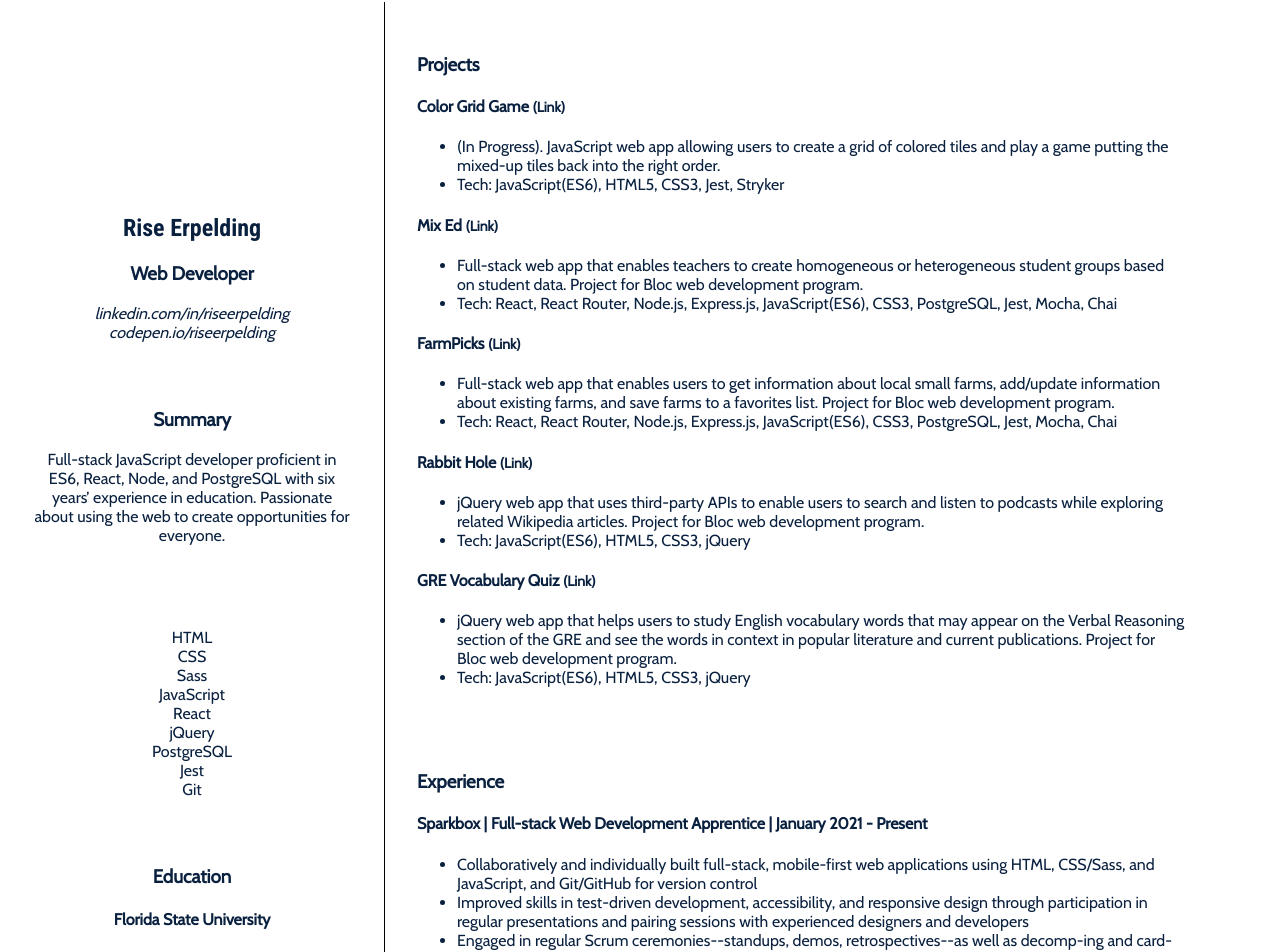
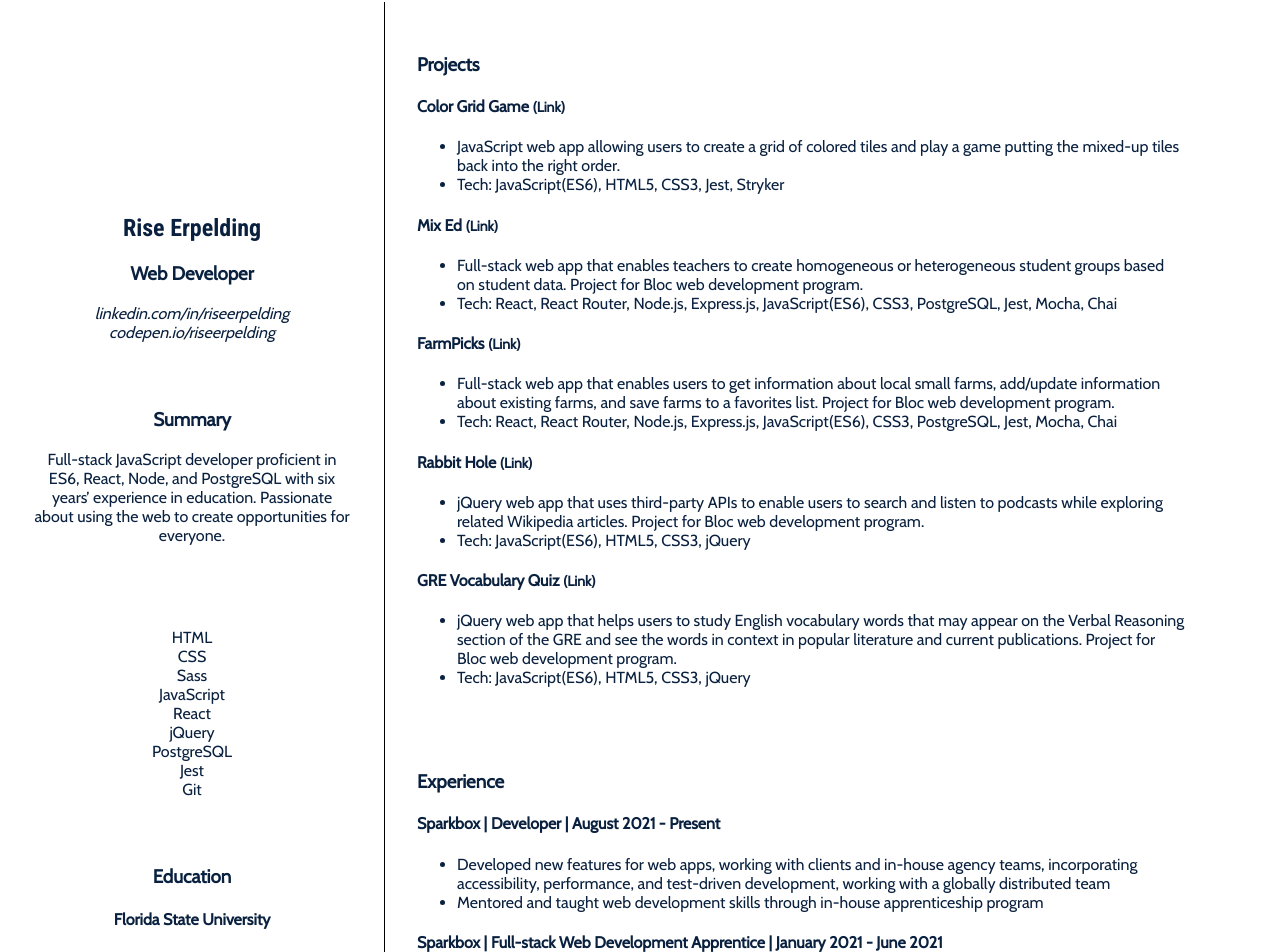
Before and after one commit to rise-erpelding/portfolio-2020, a React (Create React App) app: page /resume in a window 1280 px wide. Shown: the part 156-1108 px from the top of the page. Built offline with nearby package versions, Linux system fonts and the light colour scheme.

Commit message:
chore: update resume (#5)

```diff
--- a/src/routes/Resume/Resume.js
+++ b/src/routes/Resume/Resume.js
@@ -54,7 +54,7 @@ const Resume = () => (
           />
           <ul>
             <li>
-              (In Progress). JavaScript web app allowing users to create a grid of colored tiles and play a game putting the mixed-up tiles back into the right order.
+              JavaScript web app allowing users to create a grid of colored tiles and play a game putting the mixed-up tiles back into the right order.
         </li>
             <li>
               Tech: JavaScript(ES6), HTML5, CSS3, Jest, Stryker
@@ -124,7 +124,18 @@ const Resume = () => (
         <section className="resume__section resume__experience">
           <ResHeading heading="Experience" />
           <ResSectionHeading
-            heading="Sparkbox | Full-stack Web Development Apprentice | January 2021 - Present"
+            heading="Sparkbox | Developer | August 2021 - Present"
+          />
+          <ul>
+            <li>
+              Developed new features for web apps, working with clients and in-house agency teams, incorporating accessibility, performance, and test-driven development, working with a globally distributed team
+        </li>
+            <li>
+              Mentored and taught web development skills through in-house apprenticeship program
+        </li>
+          </ul>
+          <ResSectionHeading
+            heading="Sparkbox | Full-stack Web Development Apprentice | January 2021 - June 2021"
           />
           <ul>
             <li>
```
